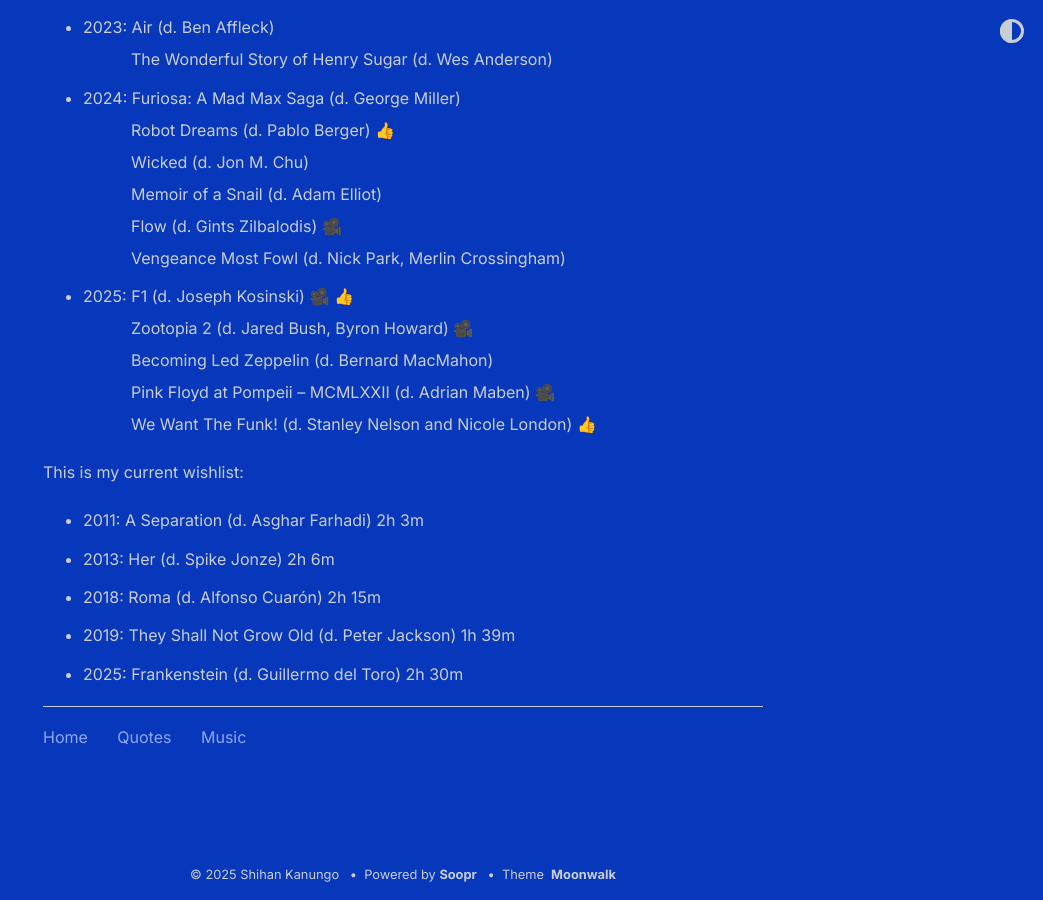
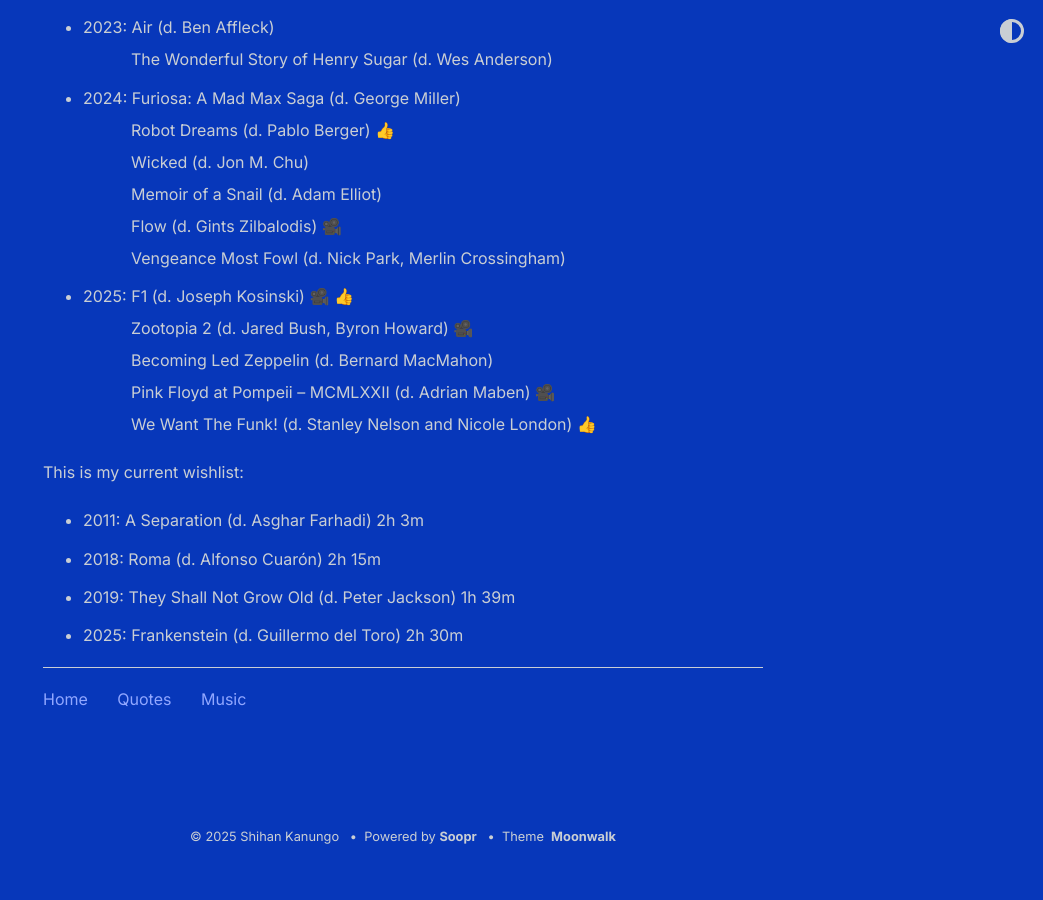
Before and after one commit to shihankanungo/shihankanungo.github.io, a Jekyll site: the page built from movies.md, in a window 1280 px wide and 900 px high, scrolled down 4628 px. Shown: the whole window, without its empty margins (237-1280 px from the left). Built offline with Jekyll 4.4.1, drawn with Linux system fonts in a browser that asks for light colours; after the commit the page ends 5490 px from its top, so only the background shows below that.

Commit message:
Update movies.md

```diff
--- a/movies.md
+++ b/movies.md
@@ -125,7 +125,6 @@
 This is my current wishlist:
 
 - 2011: A Separation (d. Asghar Farhadi) 2h 3m
-- 2013: Her (d. Spike Jonze) 2h 6m
 - 2018: Roma (d. Alfonso Cuarón) 2h 15m
 - 2019: They Shall Not Grow Old (d. Peter Jackson) 1h 39m
 - 2025: Frankenstein (d. Guillermo del Toro) 2h 30m
```
